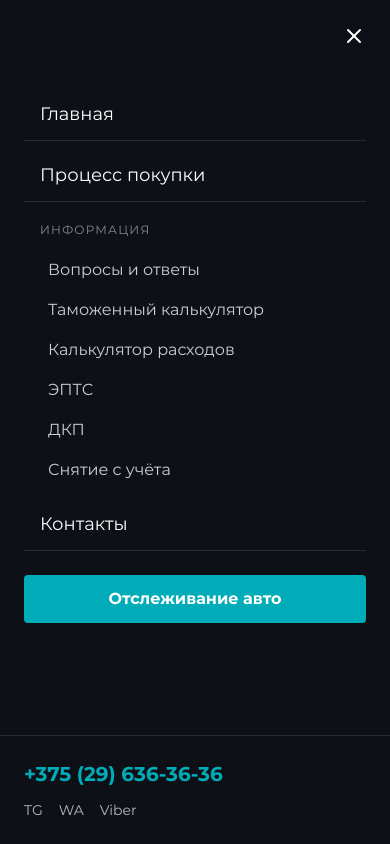
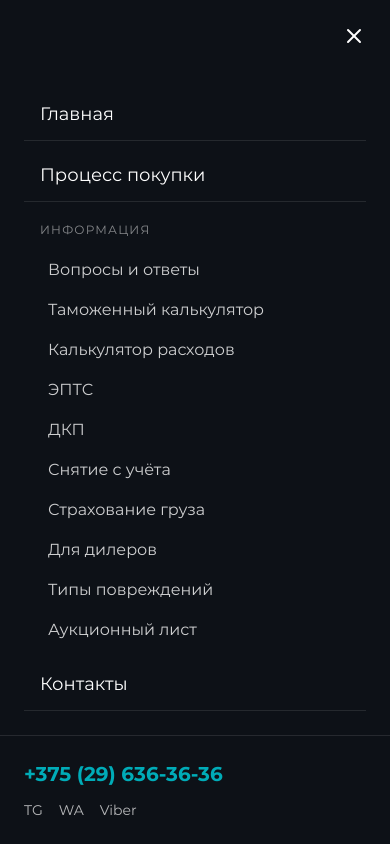
Before and after one commit to idzvilla/pmcars, a Next.js app: page / in a window 390 px wide. Both pictures are taken after a click on the button "Открыть меню". Shown: the top 844 px of the page. Built offline with nearby package versions, Linux system fonts and the light colour scheme.

Commit message:
feat: add 4 new info pages to navigation dropdowns

```diff
--- a/src/components/layout/Header.tsx
+++ b/src/components/layout/Header.tsx
@@ -12,6 +12,10 @@ const infoLinks: { label: string; href: string }[] = [
   { label: 'ЭПТС', href: '/info/epts' },
   { label: 'ДКП', href: '/info/dkp' },
   { label: 'Снятие с учёта', href: '/info/snyatie' },
+  { label: 'Страхование груза', href: '/info/strahovanie' },
+  { label: 'Для дилеров', href: '/info/dlya-dilerov' },
+  { label: 'Типы повреждений', href: '/info/tipy-povrezhdeniy' },
+  { label: 'Аукционный лист', href: '/info/auktsionnyy-list' },
 ]
 
 export default function Header() {
--- a/src/components/layout/MobileMenu.tsx
+++ b/src/components/layout/MobileMenu.tsx
@@ -24,6 +24,10 @@ const navItems: NavItem[] = [
       { label: 'ЭПТС', href: '/info/epts' },
       { label: 'ДКП', href: '/info/dkp' },
       { label: 'Снятие с учёта', href: '/info/snyatie' },
+      { label: 'Страхование груза', href: '/info/strahovanie' },
+      { label: 'Для дилеров', href: '/info/dlya-dilerov' },
+      { label: 'Типы повреждений', href: '/info/tipy-povrezhdeniy' },
+      { label: 'Аукционный лист', href: '/info/auktsionnyy-list' },
     ],
   },
   { label: 'Контакты', href: '/contacts' },
```
